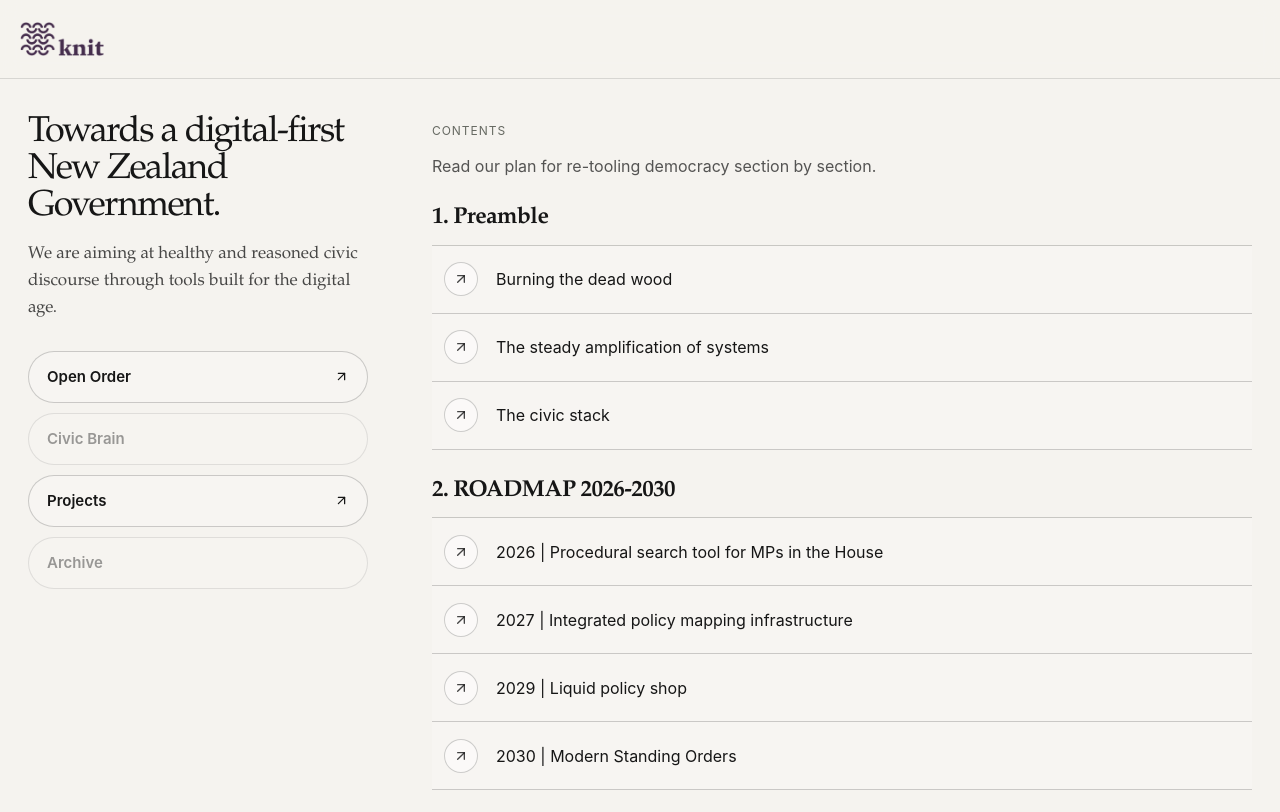
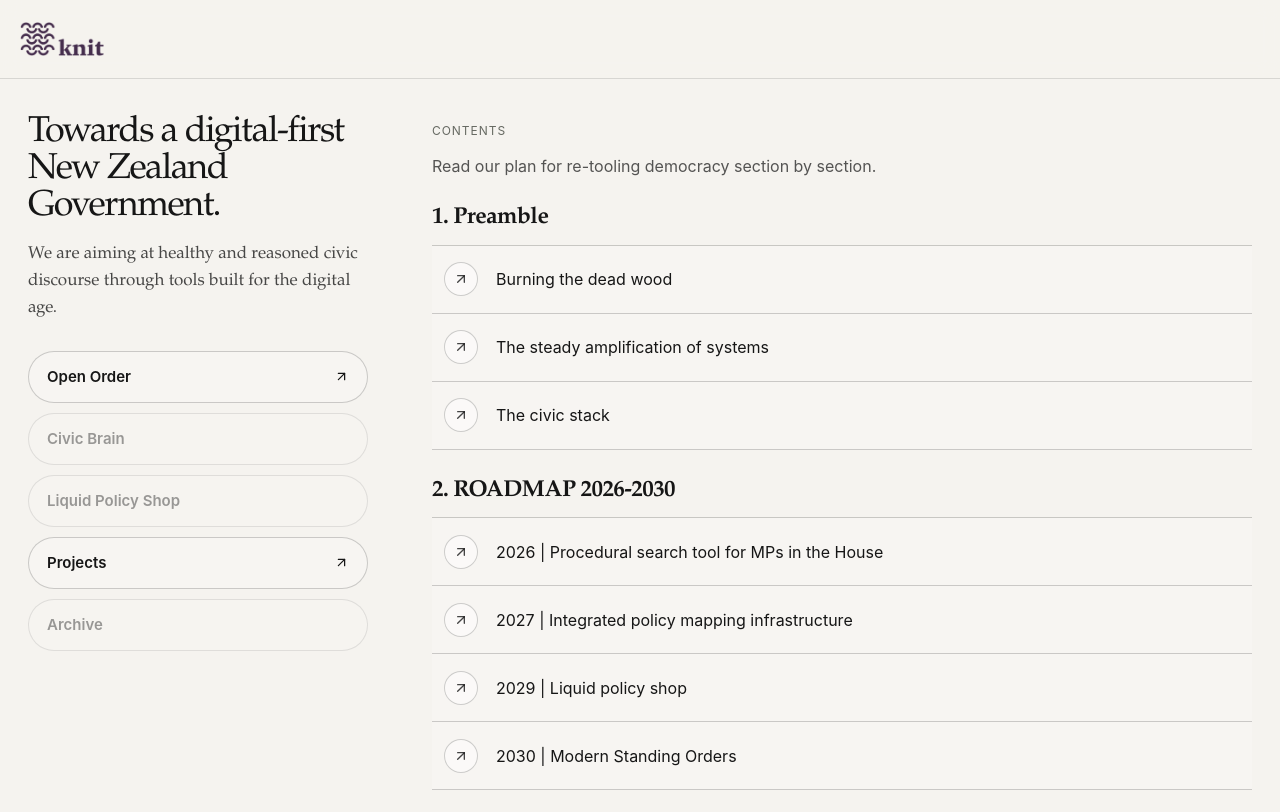
Before and after one commit to KNIT-NZ/knit, a Next.js app: page / in a window 1280 px wide. Shown: the top 812 px of the page. Built offline with nearby package versions, Linux system fonts and the light colour scheme.

Commit message:
ns polish

```diff
--- a/app/globals.css
+++ b/app/globals.css
@@ -18,10 +18,6 @@
 
 * {
   box-sizing: border-box;
-}
-
-html {
-  scroll-behavior: smooth;
 }
 
 body {
--- a/content/projects.ts
+++ b/content/projects.ts
@@ -19,7 +19,14 @@ export const projectLinks: ProjectLink[] = [
     href: "https://tbd.knit.nz",
     enabled: false,
     external: true,
-    description: "Psychometric civic engagement engine.",
+    description: "Integrated policy mapping infrastructure.",
+  },
+    {
+    title: "Liquid Policy Shop",
+    href: "https://tbd.knit.nz",
+    enabled: false,
+    external: true,
+    description: "Public, blockchain-backed platform for the collaborative development, refinement, and critique of laws and policies.",
   },
   {
     title: "Projects",
```
